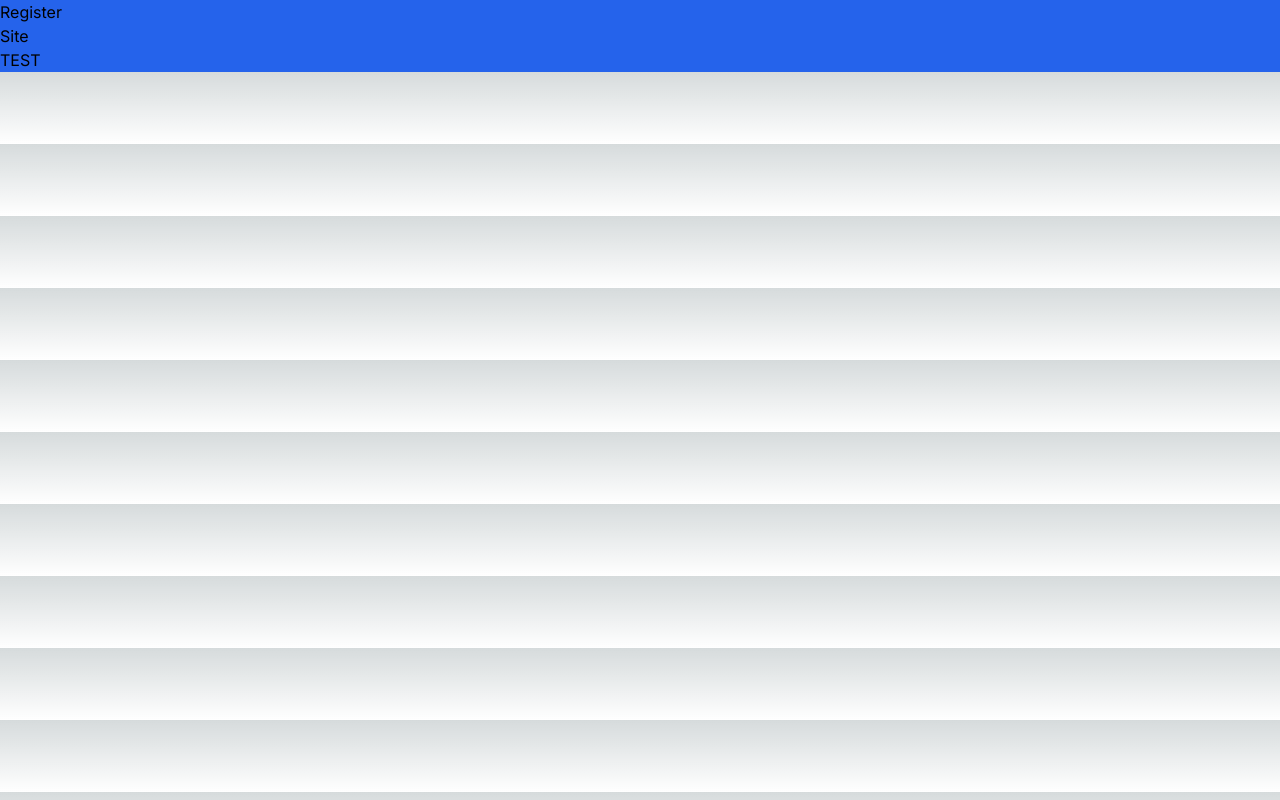
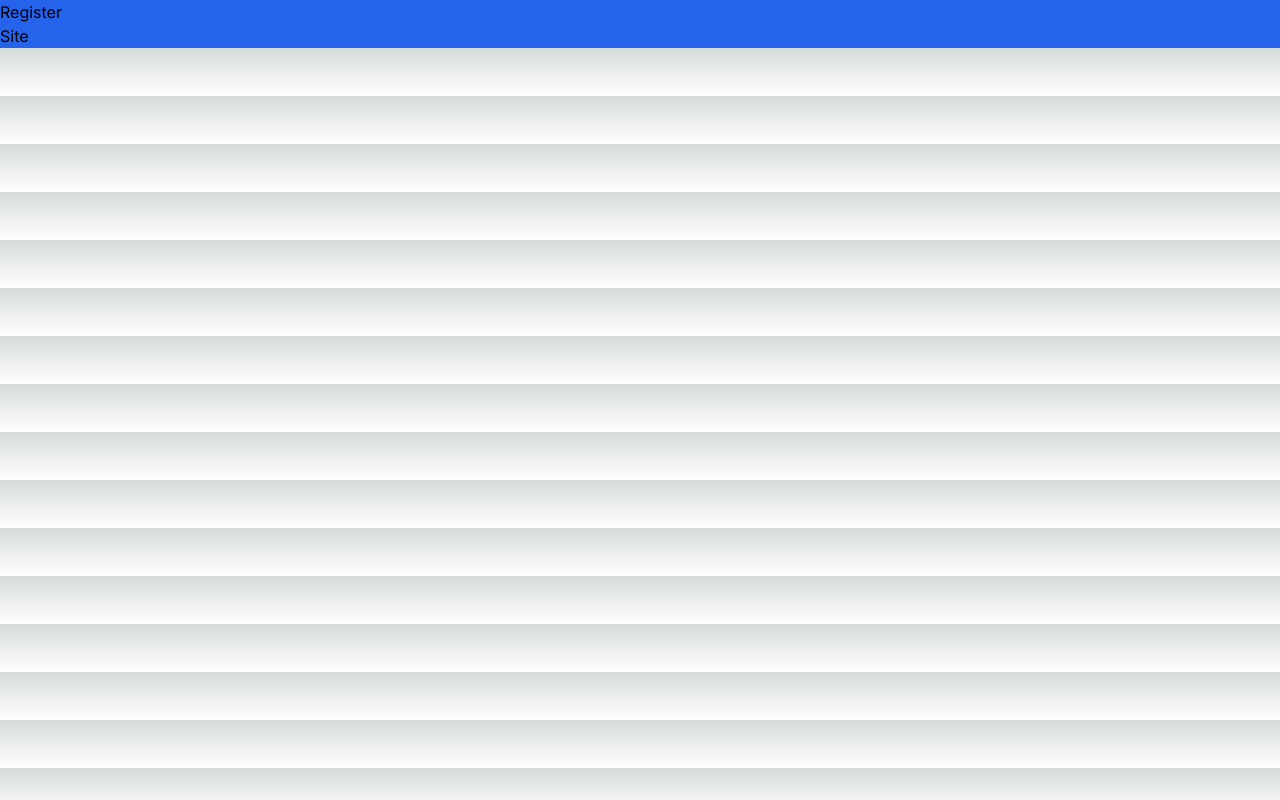
Before and after one commit to joaovmeneses/react-planner-web, a Next.js app: page / in a window 1280 px wide. Built offline with nearby package versions, Linux system fonts and the light colour scheme.

Commit message:
Retirando test

```diff
--- a/src/app/page.tsx
+++ b/src/app/page.tsx
@@ -5,8 +5,6 @@ export default function Home() {
     <main className="flex flex-col justify-center bg-blue-600">
       <Link href="/register">Register</Link>
       <Link href="/site">Site</Link>
-      <Link href="/test_timer">TEST</Link>
-
     </main>
   );
 }
```
